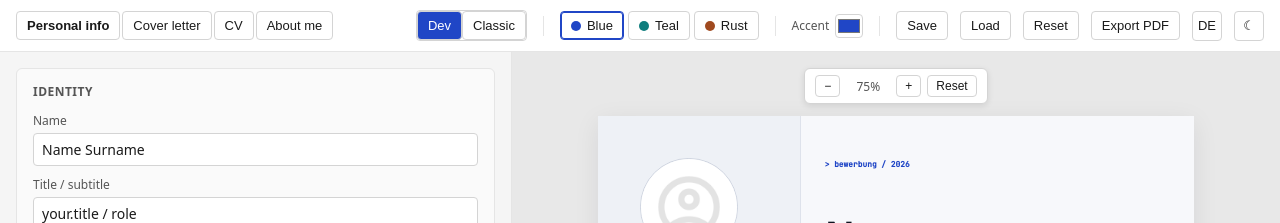
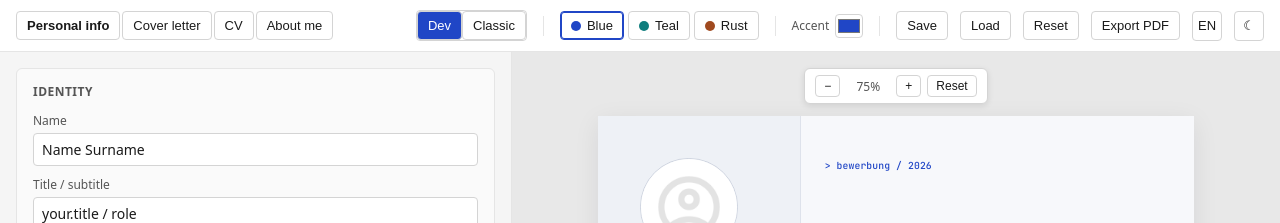
Before and after one commit to PaulRiisk/application-forge, a React (Vite) app: page / in a window 1280 px wide. Shown: the top 223 px of the page. Built offline with nearby package versions, Linux system fonts and the light colour scheme.

Commit message:
fix: correct language toggle button text for localization

```diff
--- a/src/preview/preview.css
+++ b/src/preview/preview.css
@@ -221,10 +221,11 @@
 
 .af-preview-root .page.deckblatt .cover-kicker {
   font-family: var(--font-mono);
-  font-size: 10.5px;
-  font-weight: 600;
+  font-size: 13px;
+  font-weight: 500;
   color: var(--accent);
   margin-bottom: 60px;
+  letter-spacing: 0.01em;
 }
 
 .af-preview-root[data-mode="classic"] .page.deckblatt .cover-kicker {
--- a/src/topbar/Topbar.tsx
+++ b/src/topbar/Topbar.tsx
@@ -83,7 +83,7 @@ export function Topbar({
         aria-label={isDe ? t("topbar.locale.toEn") : t("topbar.locale.toDe")}
         title={isDe ? t("topbar.locale.toEn") : t("topbar.locale.toDe")}
       >
-        {isDe ? t("topbar.locale.en") : t("topbar.locale.de")}
+        {isDe ? t("topbar.locale.de") : t("topbar.locale.en")}
       </button>
       <button
         type="button"
```
